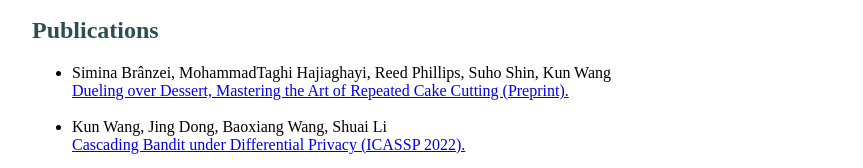
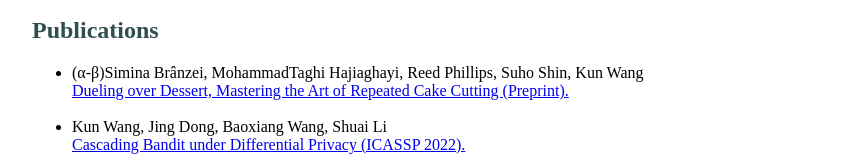
Before and after one commit to a865143034/a865143034.github.io, a plain HTML site: page index.html in a window 1280 px wide. Shown: the part 474-642 px from the top of the page, without its empty margins (208-1071 px from the left). Drawn offline with Linux system fonts and the light colour scheme.

Commit message:
2024.3.13

```diff
--- a/index.html
+++ b/index.html
@@ -59,7 +59,7 @@
     <h2>Publications</h2>
     <ul>
 
-        <li> Simina Brânzei, MohammadTaghi Hajiaghayi, Reed Phillips, Suho Shin, Kun Wang<br>
+        <li> (α-β)Simina Brânzei, MohammadTaghi Hajiaghayi, Reed Phillips, Suho Shin, Kun Wang<br>
             <a href=https://arxiv.org/pdf/2402.08547.pdf>
             Dueling over Dessert, Mastering the Art of Repeated Cake Cutting (Preprint).</a><br><br></li>
 
```
